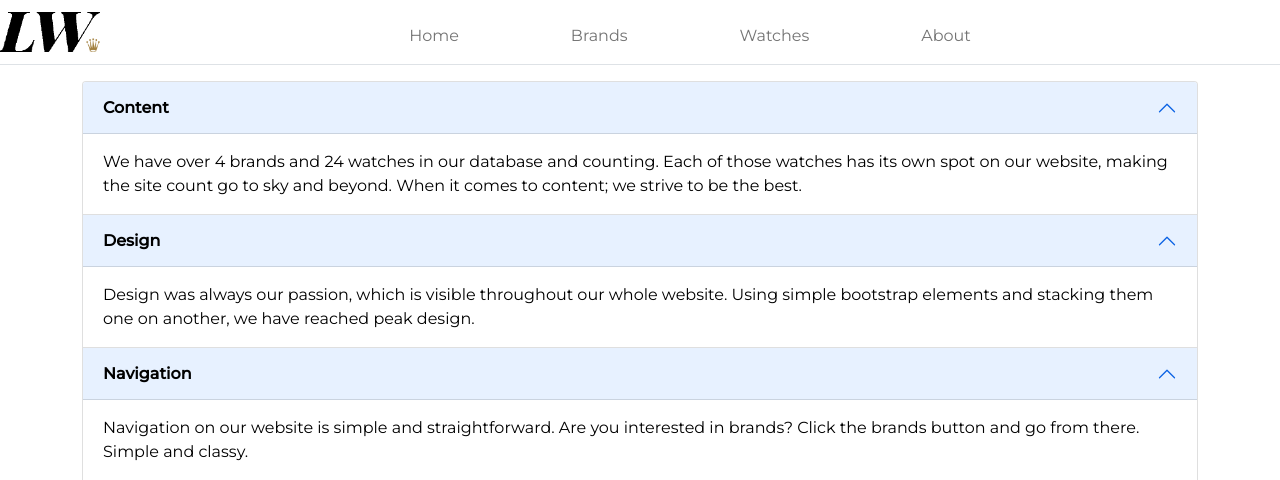
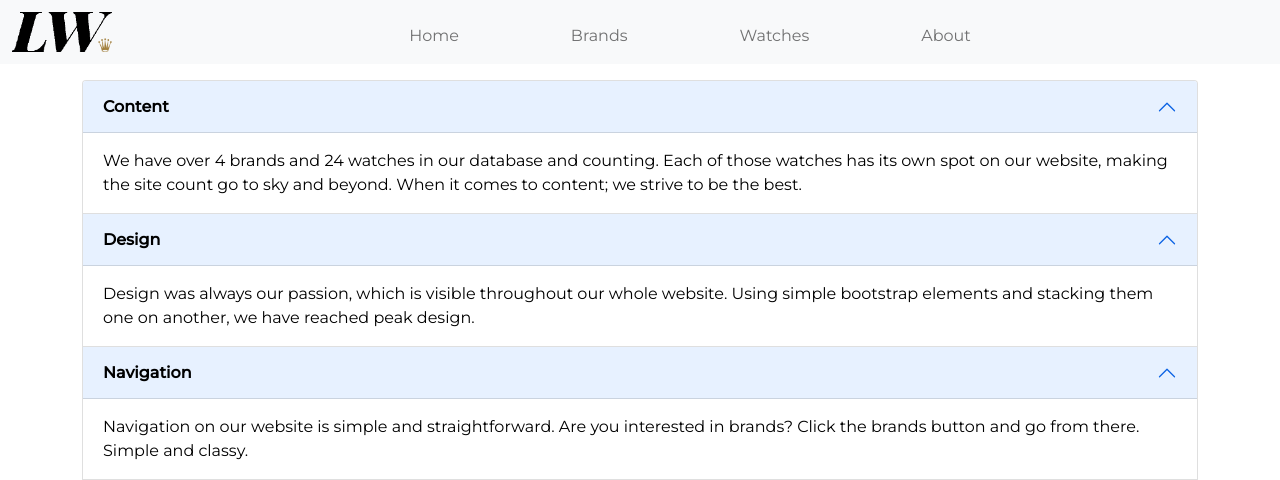
Before and after one commit to Legoracer/sick-palm-tree, a PHP site: page /rubrics.php in a window 1280 px wide. Shown: the top 480 px of the page. Run offline with PHP 8.4, Linux system fonts and the light colour scheme.

Commit message:
Fixed Navbar

```diff
--- a/includes/navigation/nav.inc.php
+++ b/includes/navigation/nav.inc.php
@@ -15,18 +15,18 @@ function isActive($linkUrl)
 ?>
 
 
-
-<nav class="navbar navbar-expand-lg navbar-light border-bottom">
-    <a href="./index.php" >
+<nav class="navbar navbar-expand-lg navbar-light bg-light">
+    <div class="container-fluid">
+        <a href="./index.php">
             <img class="logo" src="./images/logo-lw.png" width="100px" height="40px" alt="logo">
         </a>
 
-    <button class="navbar-toggler ml-auto" type="button" data-toggle="collapse" data-target="#navbarNav" aria-controls="navbarNav" aria-expanded="false" aria-label="Toggle navigation">
+        <button class="navbar-toggler" type="button" data-bs-toggle="collapse" data-bs-target="#navbarSupportedContent" aria-controls="navbarSupportedContent" aria-expanded="false" aria-label="Toggle navigation">
             <span class="navbar-toggler-icon"></span>
         </button>
 
-    <div class="collapse navbar-collapse" id="navbarNav">
-        <ul class="navbar-nav mx-auto">
+        <div class="collapse navbar-collapse" id="navbarSupportedContent">
+            <ul class="navbar-nav me-auto mx-auto mb-lg-0">
                 <?php
                     foreach ($pages as $url => $title) {
                         $isActive = isActive($url);
@@ -43,4 +43,5 @@ function isActive($linkUrl)
                 ?>
             </ul>
         </div>
+    </div>
 </nav>
--- a/rubrics.php
+++ b/rubrics.php
@@ -9,6 +9,7 @@ require "includes/configuration.inc.php";
     <title>Rubrics</title>
     <?php require $metaHtml; ?>
     <?php require $bsCss; ?>
+    <?php require $bsScript; ?>
     <link rel="stylesheet" href="css/style.css">
 </head>
 
```
Lines whose indentation alone changed are shown as unchanged.
